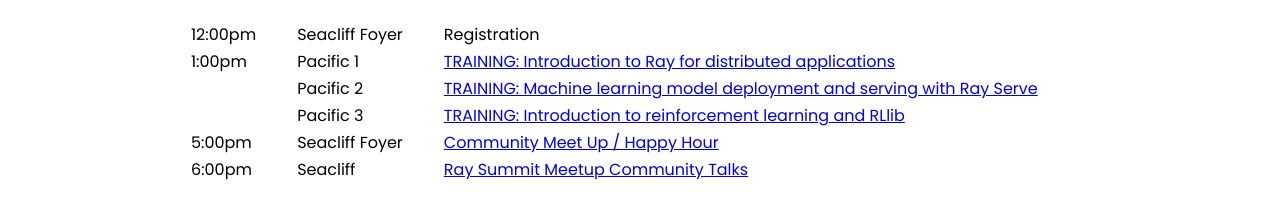
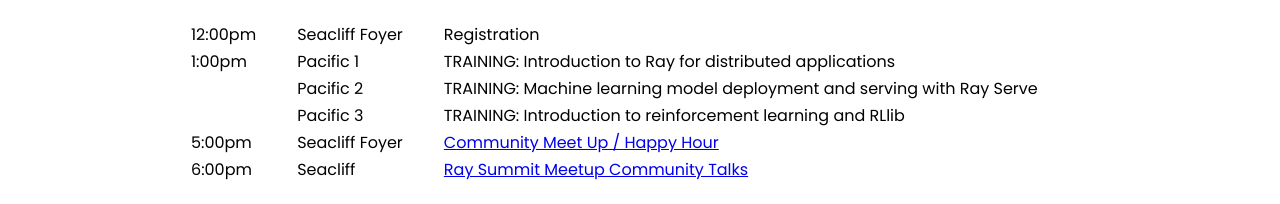
Before and after one commit to ray-project/ray-summit-2022, a plain HTML site: page index.html in a window 1280 px wide. Shown: the part 592-796 px from the top of the page. Drawn offline with Linux system fonts and the light colour scheme.

Commit message:
remove broken links

```diff
--- a/index.html
+++ b/index.html
@@ -134,7 +134,7 @@
 	  Pacific 1
 	</td>
 	<td>
-	  <a href="https://www.anyscale.com/ray-summit-2022/agenda/sessions/184">TRAINING: Introduction to Ray for distributed applications</a>
+	  TRAINING: Introduction to Ray for distributed applications
 	</td>
       </tr>
       <tr>
@@ -144,7 +144,7 @@
 	  Pacific 2
 	</td>
 	<td>
-	  <a href="https://www.anyscale.com/ray-summit-2022/agenda/sessions/189">TRAINING: Machine learning model deployment and serving with Ray Serve</a>
+	  TRAINING: Machine learning model deployment and serving with Ray Serve
 	</td>
       </tr>
       <tr>
@@ -154,7 +154,7 @@
 	  Pacific 3
 	</td>
 	<td>
-	  <a href="https://www.anyscale.com/ray-summit-2022/agenda/sessions/190">TRAINING: Introduction to reinforcement learning and RLlib</a>
+	  TRAINING: Introduction to reinforcement learning and RLlib
 	</td>
       </tr>
       <tr>
```
